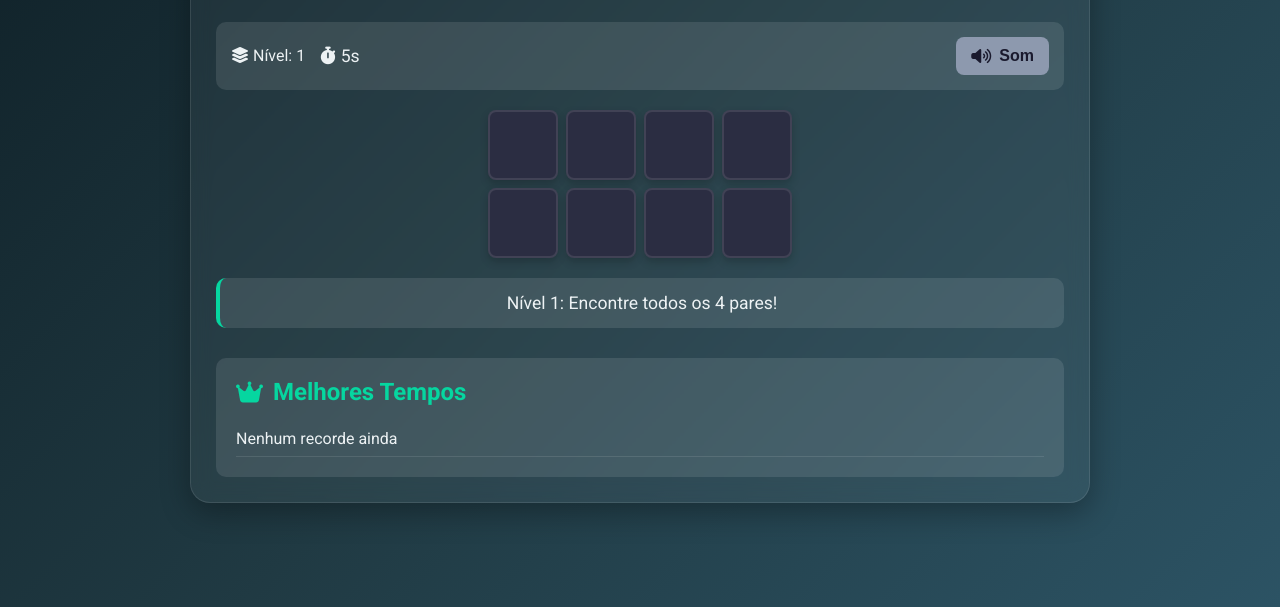
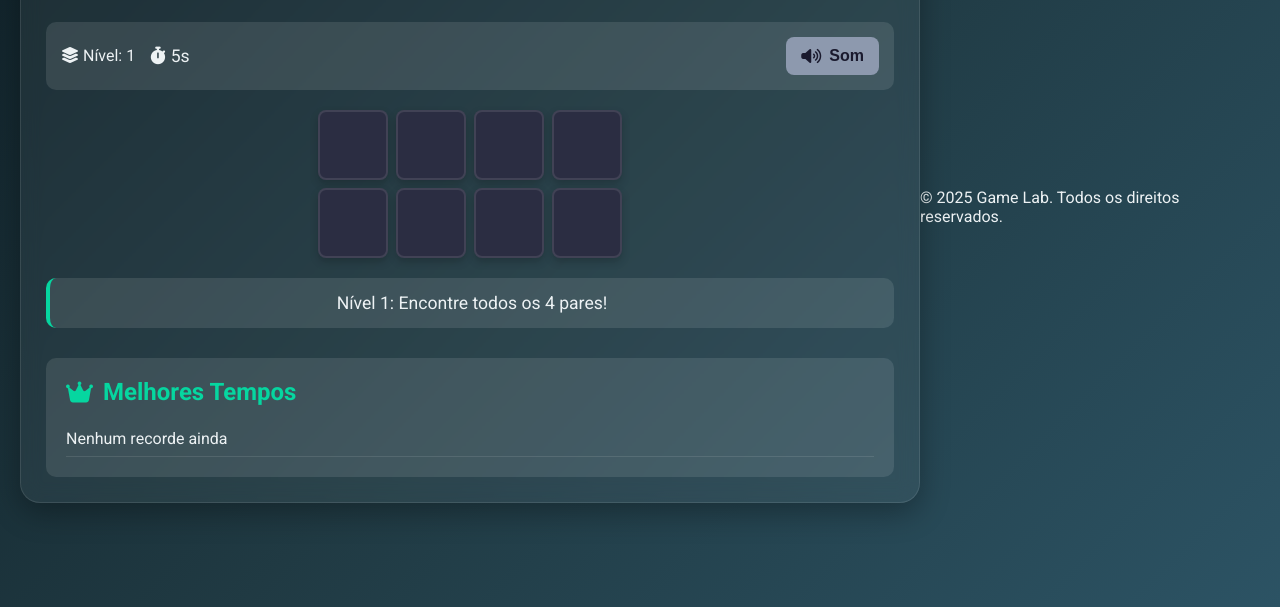
Before and after one commit to JulyDuds/memory_game, a plain HTML site: page index.html in a window 1280 px wide. Shown: the part 193-800 px from the top of the page. Drawn offline with Linux system fonts and the light colour scheme.

Commit message:
Update index.html

```diff
--- a/index.html
+++ b/index.html
@@ -3,7 +3,7 @@
 <head>
   <meta charset="UTF-8">
   <meta name="viewport" content="width=device-width, initial-scale=1.0">
-  <title>Emoji Encryption | Jogo para Programadores</title>
+  <title>Emoji Encryption </title>
   <link rel="icon" type="image/x-icon" href="favicon.svg">
   <link rel="stylesheet" href="https://fonts.googleapis.com/css2?family=Fira+Code:wght@400;700&family=Roboto:wght@400;500;700&display=swap">
   <link rel="stylesheet" href="https://cdnjs.cloudflare.com/ajax/libs/font-awesome/6.4.0/css/all.min.css">
@@ -312,7 +312,17 @@
       <ul id="ranking-list"></ul>
     </div>
   </div>
+   <footer class="footer">
+              <p>&copy; <span id="current-year"></span> Game Lab. Todos os direitos reservados.</p>
 
+
+          </footer>
+      </div>
+
+      <script>
+          document.getElementById('current-year').textContent = new Date().getFullYear();
+      </script>
+    <script src="script.js"></script>
   <audio id="sound-correct" src="https://assets.mixkit.co/sfx/preview/mixkit-correct-answer-tone-2870.mp3" preload="auto"></audio>
   <audio id="sound-wrong" src="https://assets.mixkit.co/sfx/preview/mixkit-wrong-answer-fail-notification-946.mp3" preload="auto"></audio>
   <audio id="sound-win" src="https://assets.mixkit.co/sfx/preview/mixkit-winning-chimes-2015.mp3" preload="auto"></audio>
@@ -420,10 +430,10 @@
         card.dataset.index = index;
         card.addEventListener("click", flipCard);
 
-        // Adiciona o elemento <i> para o ícone (inicialmente vazio)
+
         const iconElement = document.createElement("i");
         iconElement.className = `fas ${iconClass}`;
-        iconElement.style.display = 'none'; // Inicialmente escondido
+        iconElement.style.display = 'none';
         card.appendChild(iconElement);
 
         board.appendChild(card);
```
